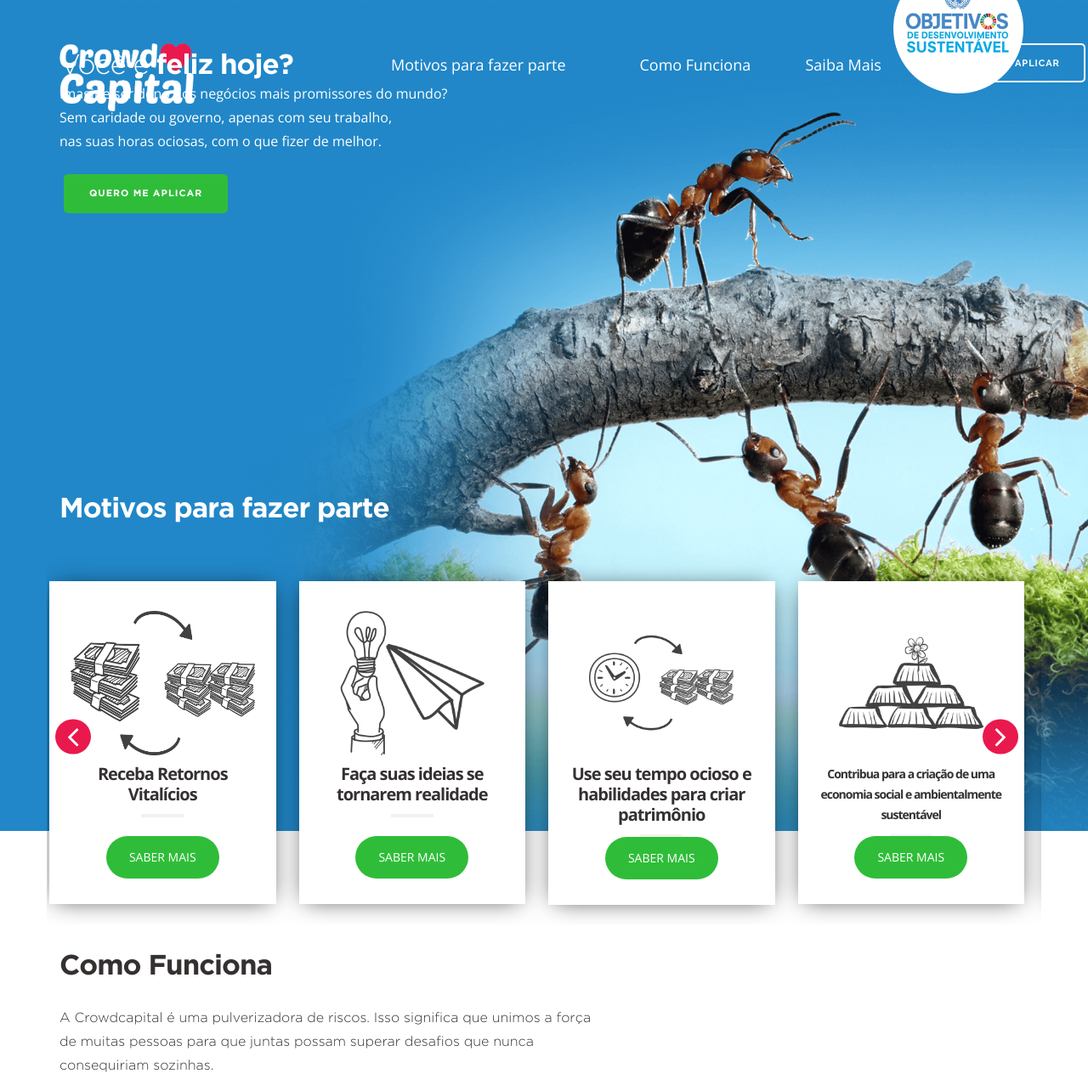
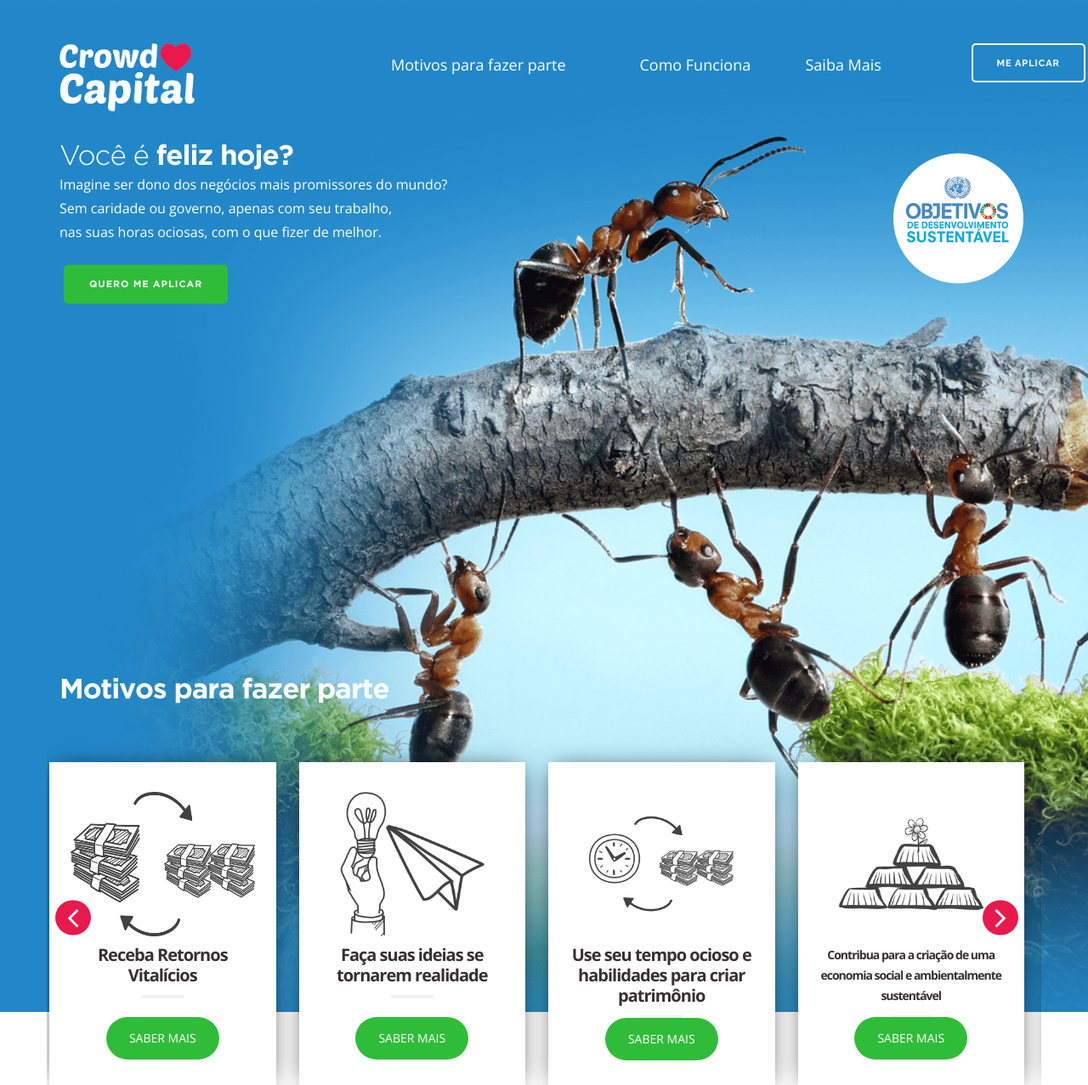
Before and after one commit to jmadruga/crowdcapital, a PHP site: page / in a window 1280 px wide. Shown: the top 1277 px of the page at 85% size. Run offline with PHP 8.4, Linux system fonts and the light colour scheme.

Commit message:
Ajustes index.php

```diff
--- a/index.php
+++ b/index.php
@@ -56,7 +56,7 @@
 				<div class="row vmiddle" style="z-index:1;">
 					<div class="col-md-12">
 						<div class="row" id="banner">
-							<div class="col-md-10" style="margin-top: 87px;">
+							<div class="col-md-10" style="padding-top: 300px;">
 								<h3 style="font-family:GothamLight;color:white">Você é <span style="font-family:GothamBold;color:white">feliz hoje? </span></h3>
 								<p style="color:white">Imagine ser dono dos negócios mais promissores do mundo?<br />  Sem caridade ou governo, apenas com seu trabalho, <br />nas suas horas ociosas, com o que fizer de melhor.
 						<div class="row" style="padding: 5px;">
@@ -65,7 +65,7 @@
 							</div>
 						</div>
 							</div>
-							<div class="col-md-2" style="z-index:1;">
+							<div class="col-md-2" style="    margin-top: 330px;z-index:1;">
 								<img  src="assets/images/logos/objetivos_sustentavel.png" style="margin-top: -13px; height: 153px;" alt="" class="img-responsive  center-block" />
 							</div>
 						</div>
```
